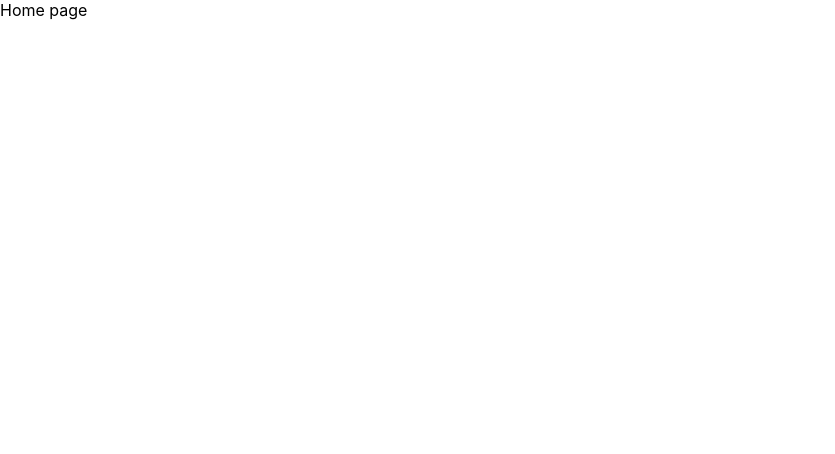
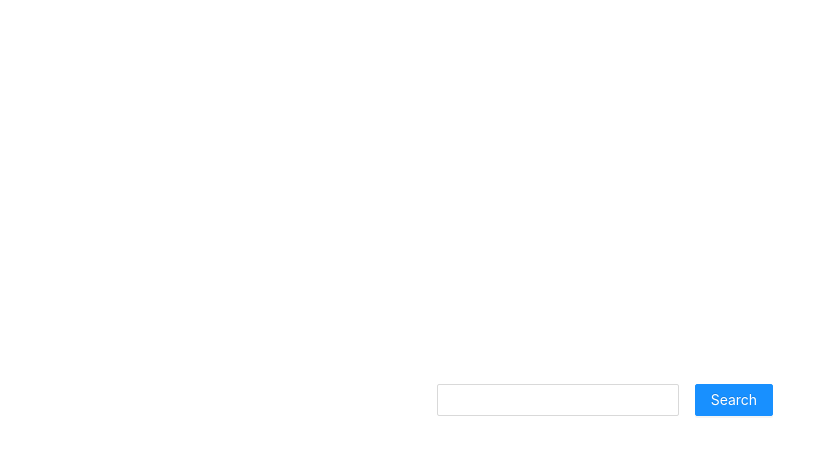
Before and after one commit to gagagagagagag/silver-octo-telegram, a React (Create React App) app: page / in a window 1280 px wide. Shown: the top 454 px of the page, without its empty margins (0-835 px from the left). Built offline with nearby package versions, Linux system fonts and the light colour scheme.

Commit message:
UI changes and redux setup

```diff
--- /dev/null
+++ b/src/components/SearchBox/index.tsx
@@ -0,0 +1,41 @@
+import { Form, Input, Button } from 'antd'
+import validator from 'validator'
+
+interface Props {}
+
+interface FormValues {
+  target: string
+}
+
+const SearchBox = () => {
+  return (
+    <Form
+      layout={'inline'}
+      validateTrigger={'onFinish'}
+      onFinish={(values: FormValues) => console.log(values)}
+    >
+      <Form.Item
+        name={'target'}
+        rules={[
+          { required: true, message: 'This field is required!' },
+          {
+            validator: (_, value) => {
+              if (validator.isURL(value) || validator.isIP(value))
+                return Promise.resolve()
+              return Promise.reject(
+                new Error('The value has to be a valid URL or an IP address!')
+              )
+            },
+          },
+        ]}
+      >
+        <Input />
+      </Form.Item>
+      <Button type={'primary'} htmlType={'submit'}>
+        Search
+      </Button>
+    </Form>
+  )
+}
+
+export default SearchBox
--- /dev/null
+++ b/src/core/models/location.ts
@@ -0,0 +1 @@
+export interface Location {}
--- a/src/index.tsx
+++ b/src/index.tsx
@@ -3,6 +3,7 @@ import ReactDOM from 'react-dom'
 import { BrowserRouter } from 'react-router-dom'
 import { Provider } from 'react-redux'
 import './index.css'
+import 'antd/dist/antd.css'
 import App from './components/App'
 import store from './store'
 import reportWebVitals from './reportWebVitals'
--- /dev/null
+++ b/src/pages/Home/Home.module.css
@@ -0,0 +1,16 @@
+.Container {
+  height: 100vh;
+}
+
+.ContentContainer {
+  display: flex;
+  flex-direction: column;
+}
+
+.MapContainer {
+  flex: 1;
+}
+
+.SearchBarContainer {
+  flex: none;
+}
--- a/src/pages/Home/index.tsx
+++ b/src/pages/Home/index.tsx
@@ -1,7 +1,22 @@
+import { Row, Col } from 'antd'
 import { RouteComponentProps } from 'react-router-dom'
 
+import classes from './Home.module.css'
+import SearchBox from '../../components/SearchBox'
+
 const Home: React.FC<RouteComponentProps> = () => {
-  return <div>Home page</div>
+  return (
+    <Row gutter={30} className={classes.Container}>
+      <Col span={8}></Col>
+      <Col span={16} className={classes.ContentContainer}>
+        <Row className={classes.MapContainer}></Row>
+        <Row className={classes.SearchBarContainer}>
+          <SearchBox />
+        </Row>
+        <Row className={classes.MapContainer}></Row>
+      </Col>
+    </Row>
+  )
 }
 
 export default Home
```
Also changed, not shown: package.json (+6 -1 lines), src/components/Map/index.tsx (added, +18 -0 lines), src/core/axios/index.ts (+9 -0 lines), src/store/slices/location.slice.ts (added, +19 -0 lines), 1 other file (tests, documents, lock files or other folders).
